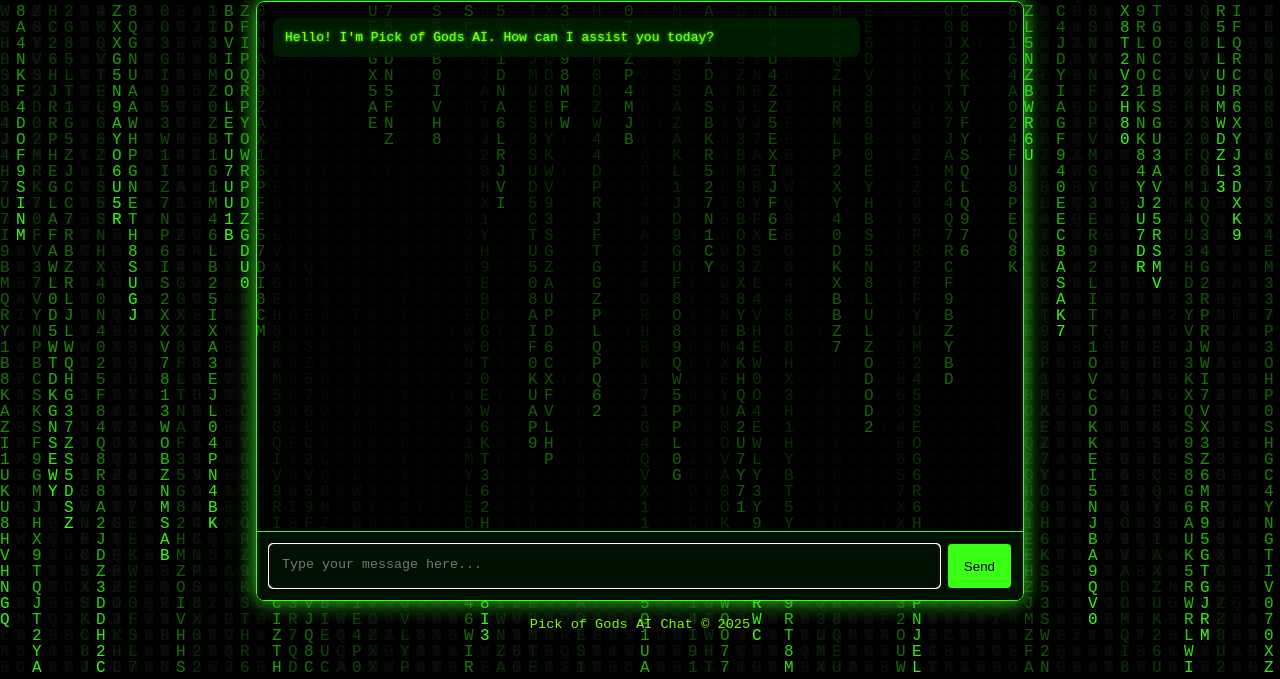
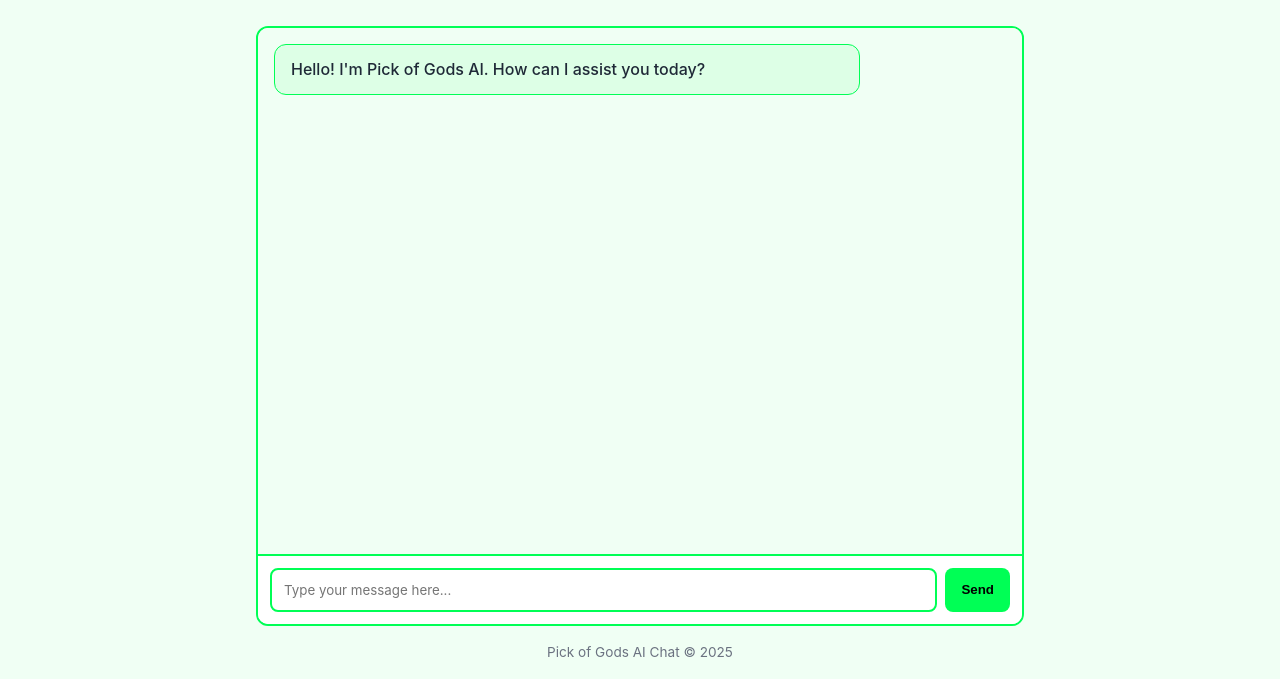
Before and after one commit to CelestialArtisanBot/pick-of-gods-chat-matrix, a website: page public/index.html in a window 1280 px wide. Shown: the part 128-807 px from the top of the page. Drawn offline with Linux system fonts and the light colour scheme.

Commit message:
Update index.html

```diff
--- a/public/index.html
+++ b/public/index.html
@@ -6,99 +6,82 @@
     <title>Pick of Gods AI Chat</title>
     <style>
       :root {
-      --primary-color: #39ff14;
-      --primary-hover: #32cd32;
-      --light-bg: linear-gradient(135deg, #001100, #002200);
-      --border-color: #39ff14;
-      --text-color: #39ff14;
-      --text-light: #7fff00;
-      --user-msg-bg: rgba(0, 17, 0, 0.8);
-      --assistant-msg-bg: rgba(0, 34, 0, 0.8);
+        --primary-color: #00ff55;
+        --primary-hover: #00cc44;
+        --light-bg: #f0fff4;
+        --border-color: #00ff55;
+        --text-color: #1f2937;
+        --text-light: #6b7280;
+        --user-msg-bg: #e6fff2;
+        --assistant-msg-bg: #ddffe6;
       }
 
-    * { box-sizing: border-box; margin:0; padding:0; }
+      * { box-sizing: border-box; margin: 0; padding: 0; }
 
       body {
-      font-family: monospace;
-      background: black;
+        font-family:
+          -apple-system, BlinkMacSystemFont, "Segoe UI", Roboto, Oxygen, Ubuntu,
+          Cantarell, sans-serif;
+        line-height: 1.6;
         color: var(--text-color);
         max-width: 800px;
         margin: 0 auto;
         padding: 1rem;
-      position: relative;
-      overflow: hidden;
+        background: #f0fff4;
       }
 
-    canvas#matrix {
-      position: fixed;
-      top: 0; left: 0;
-      width: 100%;
-      height: 100%;
-      z-index: -1;
-    }
-
-    header { text-align:center; margin-bottom:2rem; padding:1rem 0; border-bottom:1px solid var(--border-color);}
-    h1 { font-size:1.8rem; color: var(--primary-color); text-shadow: 0 0 10px #39ff14, 0 0 20px #32cd32;}
-    p { color: var(--text-light); }
+      header { text-align: center; margin-bottom: 2rem; padding: 1rem 0; border-bottom: 2px solid var(--border-color); }
+      h1 { font-size: 1.8rem; color: var(--primary-color); }
 
       .chat-container {
-      display:flex;
+        display: flex;
         flex-direction: column;
         height: calc(100vh - 200px);
         min-height: 400px;
-      border:1px solid var(--border-color);
-      border-radius: 8px;
-      overflow:hidden;
-      background: rgba(0,0,0,0.6);
-      box-shadow: 0 0 20px #39ff14;
-      animation: glow 3s infinite alternate;
-      z-index: 1;
-      position: relative;
+        border: 2px solid var(--border-color);
+        border-radius: 12px;
+        overflow: hidden;
+        background: white;
       }
 
-    @keyframes glow {
-      0% { box-shadow: 0 0 15px #39ff14;}
-      100% { box-shadow: 0 0 25px #32cd32;}
+      .chat-messages {
+        flex: 1;
+        overflow-y: auto;
+        padding: 1rem;
+        background-color: var(--light-bg);
       }
 
-    .chat-messages { flex:1; overflow-y:auto; padding:1rem; }
-    .message { margin-bottom:1rem; padding:0.75rem; border-radius:8px; max-width:80%; }
-
-    .user-message { background-color: var(--user-msg-bg); align-self:flex-end; margin-left:auto; text-shadow:0 0 2px #39ff14,0 0 5px #32cd32;}
-    .assistant-message { background-color: var(--assistant-msg-bg); align-self:flex-start; text-shadow:0 0 2px #39ff14,0 0 5px #32cd32;}
-
-    .message-input {
-      display:flex; padding:0.75rem; border-top:1px solid var(--border-color); background-color:#001100;
+      .message {
+        margin-bottom: 1rem;
+        padding: 0.75rem 1rem;
+        border-radius: 12px;
+        max-width: 80%;
+        font-weight: 500;
+        opacity: 0;
+        transform: translateY(10px);
+        transition: all 0.25s ease-out;
       }
 
-    #user-input {
-      flex:1; padding:0.75rem; border:1px solid var(--border-color); border-radius:4px;
-      font-family:inherit; resize:none; min-height:44px; color: var(--text-color); background-color:#001100;
-    }
+      .message.show { opacity: 1; transform: translateY(0); }
 
-    #send-button {
-      margin-left:0.5rem; padding:0 1rem; background-color:var(--primary-color);
-      color:#000; border:none; border-radius:4px; cursor:pointer; transition:background-color 0.2s;
-    }
+      .user-message { background-color: var(--user-msg-bg); align-self: flex-end; margin-left: auto; border: 1px solid var(--primary-color); }
+      .assistant-message { background-color: var(--assistant-msg-bg); align-self: flex-start; border: 1px solid var(--primary-color); }
 
+      .message-input { display: flex; padding: 0.75rem; border-top: 2px solid var(--border-color); background-color: white; }
+
+      #user-input { flex: 1; padding: 0.75rem; border: 2px solid var(--primary-color); border-radius: 8px; font-family: inherit; resize: none; min-height: 44px; outline: none; }
+
+      #send-button { margin-left: 0.5rem; padding: 0 1rem; background-color: var(--primary-color); color: black; font-weight: bold; border: none; border-radius: 8px; cursor: pointer; transition: background-color 0.2s; }
       #send-button:hover { background-color: var(--primary-hover); }
-    #send-button:disabled { background-color: var(--text-light); cursor:not-allowed; }
+      #send-button:disabled { background-color: var(--text-light); cursor: not-allowed; }
 
-    .typing-indicator {
-      display:none; margin-bottom:1rem; font-style:italic; color: var(--text-light);
-    }
-    .typing-indicator.visible { display:block; }
+      .typing-indicator { display: none; margin-bottom: 1rem; font-style: italic; color: var(--text-light); }
+      .typing-indicator.visible { display: block; }
 
-    footer { margin-top:1rem; text-align:center; font-size:0.85rem; color:var(--text-light); }
-
-    .neon-char { color:var(--primary-color); text-shadow:0 0 2px #39ff14,0 0 5px #32cd32,0 0 10px #32cd32; }
-    .cursor { display:inline-block; width:10px; animation: blink 1s infinite; }
-    @keyframes blink { 0%,50%,100% { opacity:1; } 25%,75% { opacity:0; } }
+      footer { margin-top: 1rem; text-align: center; font-size: 0.85rem; color: var(--text-light); }
     </style>
   </head>
   <body>
-  <canvas id="matrix"></canvas>
-
     <header>
       <h1>Pick of Gods AI</h1>
       <p>Powered by Pick of Gods AI Engine</p>
@@ -106,12 +89,12 @@
 
     <div class="chat-container">
       <div id="chat-messages" class="chat-messages">
-      <div class="message assistant-message">
+        <div class="message assistant-message show">
           <p>Hello! I'm Pick of Gods AI. How can I assist you today?</p>
         </div>
       </div>
 
-    <div class="typing-indicator" id="typing-indicator">AI is thinking<span class="dots">...</span></div>
+      <div class="typing-indicator" id="typing-indicator">AI is thinking...</div>
 
       <div class="message-input">
         <textarea id="user-input" placeholder="Type your message here..." rows="1" autofocus></textarea>
@@ -124,36 +107,5 @@
     </footer>
 
     <script src="chat.js"></script>
-  <script>
-    // Matrix Rain Effect
-    const canvas = document.getElementById("matrix");
-    const ctx = canvas.getContext("2d");
-    canvas.width = window.innerWidth;
-    canvas.height = window.innerHeight;
-
-    const letters = "ABCDEFGHIJKLMNOPQRSTUVWXYZ0123456789";
-    const fontSize = 16;
-    const columns = canvas.width / fontSize;
-    const drops = Array(Math.floor(columns)).fill(1);
-
-    function drawMatrix() {
-      ctx.fillStyle = "rgba(0,0,0,0.05)";
-      ctx.fillRect(0,0,canvas.width,canvas.height);
-      ctx.fillStyle = "#39ff14";
-      ctx.font = fontSize + "px monospace";
-      for(let i=0; i<drops.length; i++){
-        const text = letters.charAt(Math.floor(Math.random()*letters.length));
-        ctx.fillText(text, i*fontSize, drops[i]*fontSize);
-        drops[i]++;
-        if(drops[i]*fontSize > canvas.height && Math.random() > 0.975) drops[i] = 0;
-      }
-      requestAnimationFrame(drawMatrix);
-    }
-    drawMatrix();
-    window.addEventListener("resize", () => {
-      canvas.width = window.innerWidth;
-      canvas.height = window.innerHeight;
-    });
-  </script>
   </body>
 </html>
```
Lines whose indentation alone changed are shown as unchanged.
